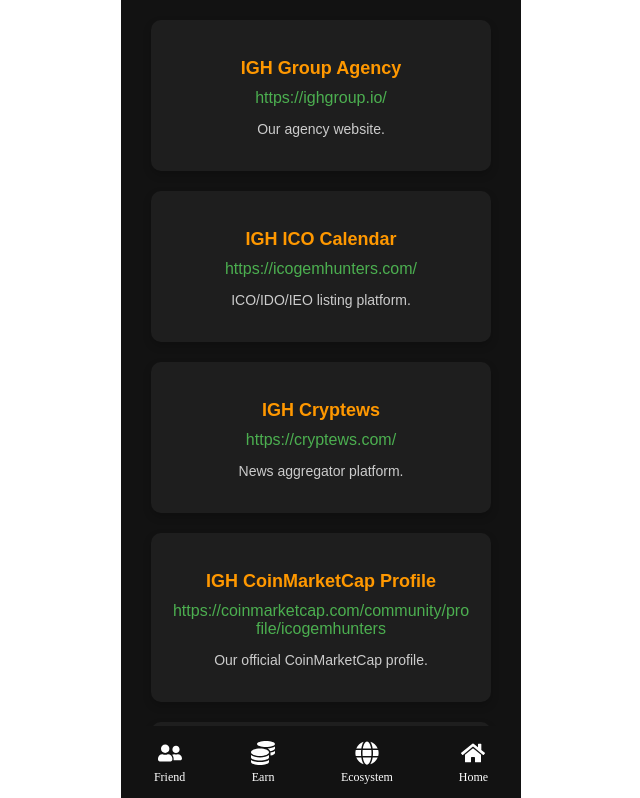
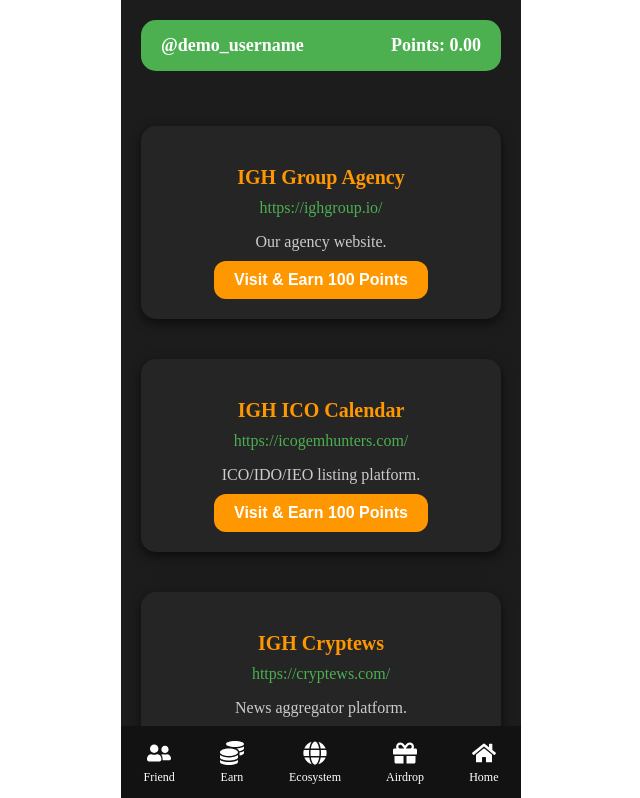
Before and after one commit to crizanp/TG-Test-Frontend, a React (Create React App) app: page /ecosystem in a window 1280 px wide. Shown: the top 798 px of the page, without its empty margins (319-959 px from the left). Built offline with nearby package versions, Linux system fonts and the light colour scheme.

Commit message:
airdrop menu added

```diff
--- a/src/App.js
+++ b/src/App.js
@@ -1,111 +1,26 @@
 import React from 'react';
-import { BrowserRouter as Router, Route, Routes, Link } from 'react-router-dom';
-import styled from 'styled-components';
-import { FaUserFriends, FaCoins, FaGlobe, FaHome } from 'react-icons/fa';
+import { BrowserRouter as Router, Route, Routes } from 'react-router-dom';
+import { PointsProvider } from './context/PointsContext';
+import Layout from './components/Layout';
 import TaskList from './components/TaskList';
 import HomePage from './components/HomePage';
 import EcosystemPage from './components/EcosystemPage';
 import FriendPage from './components/FriendPage';
-import { PointsProvider } from './context/PointsContext'; // Import PointsProvider
-
-const AppContainer = styled.div`
-  font-family: 'Arial, sans-serif';
-  ${'' /* background-color: #000000;
-  padding: 20px; */}
-  max-width: 400px;
-
-  height:100vh;
-  margin: 0 auto;
-
-  @media (max-width: 768px) {
-    padding: 15px;
-    max-width: 100%;
-  }
-
-  @media (max-width: 480px) {
-    padding: 10px;
-    max-width: 100%;
-  }
-`;
-
-const BottomMenu = styled.div`
-  background-color: #121212;
-  padding: 10px 0;
-  display: flex;
-  justify-content: space-around;
-  align-items: center;
-  position: fixed;
-  bottom: 0;
-  width: 100%;
-  max-width: 400px;
-  margin: 0 auto;
-  z-index: 10;
-
-  @media (max-width: 768px) {
-    flex-direction: row;
-  }
-
-  @media (max-width: 480px) {
-    padding: 8px 0;
-    font-size: 12px;
-  }
-`;
-
-const MenuItem = styled(Link)`
-  display: flex;
-  flex-direction: column;
-  align-items: center;
-  color: white;
-  font-size: 14px;
-  padding: 5px 0;
-  text-decoration: none;
-
-  @media (max-width: 480px) {
-    font-size: 12px;
-    padding: 4px 0;
-  }
-`;
-
-const MenuLabel = styled.div`
-  font-size: 12px;
-  margin-top: 5px;
-
-  @media (max-width: 480px) {
-    font-size: 10px;
-  }
-`;
+import AirdropPage from './components/AirdropPage';  // Import AirdropPage
 
 function App() {
   return (
     <PointsProvider>
       <Router>
-        <AppContainer>
+        <Layout>
           <Routes>
             <Route path="/" element={<HomePage />} />
             <Route path="/earn" element={<TaskList />} />
             <Route path="/ecosystem" element={<EcosystemPage />} />
             <Route path="/friend" element={<FriendPage />} />
+            <Route path="/airdrop" element={<AirdropPage />} /> {/* Airdrop route */}
           </Routes>
-
-          <BottomMenu>
-            <MenuItem to="/friend">
-              <FaUserFriends size={24} />
-              <MenuLabel>Friend</MenuLabel>
-            </MenuItem>
-            <MenuItem to="/earn">
-              <FaCoins size={24} />
-              <MenuLabel>Earn</MenuLabel>
-            </MenuItem>
-            <MenuItem to="/ecosystem">
-              <FaGlobe size={24} />
-              <MenuLabel>Ecosystem</MenuLabel>
-            </MenuItem>
-            <MenuItem to="/">
-              <FaHome size={24} />
-              <MenuLabel>Home</MenuLabel>
-            </MenuItem>
-          </BottomMenu>
-        </AppContainer>
+        </Layout>
       </Router>
     </PointsProvider>
   );
--- /dev/null
+++ b/src/components/AirdropPage.js
@@ -0,0 +1,44 @@
+import React from 'react';
+import styled from 'styled-components';
+
+const AirdropContainer = styled.div`
+  color: white;
+  background-color: #121212;
+  padding: 20px;
+  height: 100%;
+  font-family: 'Arial', sans-serif;
+
+  @media (max-width: 768px) {
+    padding: 15px;
+  }
+
+  @media (max-width: 480px) {
+    padding: 10px;
+  }
+`;
+
+const AirdropTitle = styled.h2`
+  color: #ff9800;
+  margin-bottom: 20px;
+  text-align: center;
+`;
+
+const AirdropContent = styled.p`
+  font-size: 16px;
+  line-height: 1.5;
+  color: #ffffff;
+`;
+
+function AirdropPage() {
+  return (
+    <AirdropContainer>
+      <AirdropTitle>Current Airdrops</AirdropTitle>
+      <AirdropContent>
+        Participate in our latest airdrops to earn free tokens! Stay tuned for updates and opportunities.
+      </AirdropContent>
+      {/* Additional content for the airdrop can be added here */}
+    </AirdropContainer>
+  );
+}
+
+export default AirdropPage;
--- /dev/null
+++ b/src/components/BottomMenu.js
@@ -0,0 +1,80 @@
+import React from 'react';
+import styled from 'styled-components';
+import { Link } from 'react-router-dom';
+import { FaUserFriends, FaCoins, FaGlobe, FaHome, FaGift } from 'react-icons/fa';
+
+const BottomMenuContainer = styled.div`
+  background-color: #121212;
+  padding: 10px 0;
+  display: flex;
+  justify-content: space-around;
+  align-items: center;
+  position: fixed;
+  bottom: 0;
+  width: 100%;
+  max-width: 400px;
+  margin: 0 auto;
+  z-index: 10;
+
+  @media (max-width: 768px) {
+    flex-direction: row;
+  }
+
+  @media (max-width: 480px) {
+    padding: 8px 0;
+    font-size: 12px;
+  }
+`;
+
+const MenuItem = styled(Link)`
+  display: flex;
+  flex-direction: column;
+  align-items: center;
+  color: white;
+  font-size: 14px;
+  padding: 5px 0;
+  text-decoration: none;
+
+  @media (max-width: 480px) {
+    font-size: 12px;
+    padding: 4px 0;
+  }
+`;
+
+const MenuLabel = styled.div`
+  font-size: 12px;
+  margin-top: 5px;
+
+  @media (max-width: 480px) {
+    font-size: 10px;
+  }
+`;
+
+function BottomMenu() {
+  return (
+    <BottomMenuContainer>
+      <MenuItem to="/friend">
+        <FaUserFriends size={24} />
+        <MenuLabel>Friend</MenuLabel>
+      </MenuItem>
+      <MenuItem to="/earn">
+        <FaCoins size={24} />
+        <MenuLabel>Earn</MenuLabel>
+      </MenuItem>
+      <MenuItem to="/ecosystem">
+        <FaGlobe size={24} />
+        <MenuLabel>Ecosystem</MenuLabel>
+      </MenuItem>
+      <MenuItem to="/airdrop">
+        <FaGift size={24} />
+        <MenuLabel>Airdrop</MenuLabel>
+      </MenuItem>
+      <MenuItem to="/">
+        <FaHome size={24} />
+        <MenuLabel>Home</MenuLabel>
+      </MenuItem>
+    </BottomMenuContainer>
+  );
+}
+
+export default BottomMenu;
--- a/src/components/EcosystemPage.js
+++ b/src/components/EcosystemPage.js
@@ -1,41 +1,77 @@
-import React from 'react';
+import React, { useState } from 'react';
 import styled from 'styled-components';
+import { usePoints } from '../context/PointsContext';
 
 const EcosystemContainer = styled.div`
   display: flex;
-  flex-wrap: wrap;
-  justify-content: center;
+  flex-direction: column;
   gap: 20px;
   padding: 20px;
-  background-color: #121212;
+  background-color: #1c1c1c;
   color: white;
   text-align: center;
-  min-height: 100vh;
-  font-family: Arial, sans-serif;
+  font-family: 'Arial, sans-serif';
+  height: 100vh;
+
+
+  /* Hiding scrollbar for Chrome, Safari, and Opera */
+  &::-webkit-scrollbar {
+    width: 0px;
+    height: 0px;
+  }
+
+  @media (max-width: 768px) {
+    padding: 15px;
+  }
+
+  @media (max-width: 480px) {
+    padding: 10px;
+    /* Additional mobile-specific hiding */
+    -webkit-overflow-scrolling: touch;
+    &::-webkit-scrollbar {
+      display: none;
+    }
+  }
+`;
+
+const UserInfo = styled.div`
+  background-color: #4caf50;
+  padding: 15px 20px;
+  border-radius: 15px;
+  margin-bottom: 25px;
+  display: flex;
+  justify-content: space-between;
+  align-items: center;
+  font-size: 18px;
+  font-weight: bold;
+
+  @media (max-width: 480px) {
+    padding: 10px 15px;
+    font-size: 16px;
+  }
 `;
 
 const EcosystemBox = styled.div`
-  background-color: #1e1e1e;
-  border-radius: 10px;
+  background-color: #252525;
+  border-radius: 15px;
   padding: 20px;
-  width: 300px;
-  box-shadow: 0 4px 8px rgba(0, 0, 0, 0.2);
+  margin: 10px 0;
+  box-shadow: 0 4px 12px rgba(0, 0, 0, 0.6);
   transition: transform 0.2s, box-shadow 0.2s;
-  user-select: none;
 
   &:hover {
     transform: translateY(-5px);
-    box-shadow: 0 8px 15px rgba(0, 0, 0, 0.4);
+    box-shadow: 0 8px 20px rgba(0, 0, 0, 0.8);
   }
 
   @media (max-width: 480px) {
-    width: 100%;
+    padding: 15px;
   }
 `;
 
 const SiteName = styled.h3`
   color: #ff9800;
-  font-size: 18px;
+  font-size: 20px;
   margin-bottom: 10px;
 `;
 
@@ -52,11 +88,46 @@
 `;
 
 const Description = styled.p`
-  font-size: 14px;
+  font-size: 16px;
   color: #cccccc;
+  margin-bottom: 10px;
+
+  @media (max-width: 480px) {
+    font-size: 14px;
+  }
+`;
+
+const VisitButton = styled.button`
+  background-color: #ff9800;
+  color: white;
+  padding: 10px 20px;
+  border-radius: 12px;
+  font-size: 16px;
+  font-weight: bold;
+  border: none;
+  cursor: pointer;
+  transition: background-color 0.3s;
+
+  &:hover {
+    background-color: #ffb74d;
+  }
+
+  &:disabled {
+    background-color: grey;
+    cursor: not-allowed;
+  }
+
+  @media (max-width: 480px) {
+    font-size: 14px;
+    padding: 8px 16px;
+  }
 `;
 
 function EcosystemPage() {
+  const { points, setPoints } = usePoints();
+  const username = '@demo_username'; // Replace this with the actual username from context or props
+  const [processing, setProcessing] = useState(false);
+
   const ecosystems = [
     {
       name: 'IGH Group Agency',
@@ -73,50 +144,39 @@
       url: 'https://cryptews.com/',
       description: 'News aggregator platform.',
     },
-    {
-      name: 'IGH CoinMarketCap Profile',
-      url: 'https://coinmarketcap.com/community/profile/icogemhunters',
-      description: 'Our official CoinMarketCap profile.',
-    },
-    {
-      name: 'IGH Twitter',
-      url: 'https://twitter.com/icogemhunters',
-      description: 'Follow us on Twitter.',
-    },
-    {
-      name: 'IGH Telegram Group',
-      url: 'https://t.me/ighgroup',
-      description: 'Join our community.',
-    },
-    {
-      name: 'IGH Telegram Channel',
-      url: 'https://t.me/icogemhunters',
-      description: 'Official updates and announcements.',
-    },
-    {
-      name: 'IGH Gate.io Profile',
-      url: 'https://www.gate.io/posts/homepage/CRkAAAoHXkNwUQoAHQlHDF9e',
-      description: 'Our official Gate.io profile.',
-    },
-    {
-      name: 'IGH Binance Profile',
-      url: 'https://www.binance.com/en/square/profile/ighgroup',
-      description: 'Our official Binance profile.',
-    },
-    {
-      name: 'Maxis0 Telegram',
-      url: 'https://t.me/maxis0',
-      description: 'Partnerships and collaborations.',
-    },
   ];
+
+  const handleVisit = (url) => {
+    setProcessing(true);
+    window.open(url, '_blank');
+
+    setTimeout(() => {
+      setPoints((prevPoints) => prevPoints + 100);
+      setProcessing(false);
+      alert('100 points awarded for visiting the site!');
+    }, 30000);
+  };
 
   return (
     <EcosystemContainer>
+      <UserInfo>
+        <div>{username}</div>
+        <div>Points: {points.toFixed(2)}</div>
+      </UserInfo>
+
       {ecosystems.map((site, index) => (
         <EcosystemBox key={index}>
           <SiteName>{site.name}</SiteName>
-          <Url href={site.url} target="_blank" rel="noopener noreferrer">{site.url}</Url>
+          <Url href={site.url} target="_blank" rel="noopener noreferrer">
+            {site.url}
+          </Url>
           <Description>{site.description}</Description>
+          <VisitButton
+            onClick={() => handleVisit(site.url)}
+            disabled={processing}
+          >
+            {processing ? 'Processing...' : 'Visit & Earn 100 Points'}
+          </VisitButton>
         </EcosystemBox>
       ))}
     </EcosystemContainer>
--- /dev/null
+++ b/src/components/Layout.js
@@ -0,0 +1,35 @@
+import React from 'react';
+import styled from 'styled-components';
+import BottomMenu from './BottomMenu'; // Import BottomMenu component
+
+const LayoutContainer = styled.div`
+  font-family: 'Arial, sans-serif';
+  background-color: #000000;
+  max-width: 400px;
+  height: 100vh;
+  margin: 0 auto;
+  display: flex;
+  flex-direction: column;
+  justify-content: space-between;
+  position: relative;
+
+`;
+
+const Content = styled.div`
+  flex: 1;
+  overflow-y: auto;
+  padding-bottom: 60px; /* Add padding to avoid content being covered by the bottom menu */
+`;
+
+function Layout({ children }) {
+  return (
+    <LayoutContainer>
+      <Content>
+        {children}
+      </Content>
+      <BottomMenu /> {/* Place BottomMenu at the bottom */}
+    </LayoutContainer>
+  );
+}
+
+export default Layout;
```
